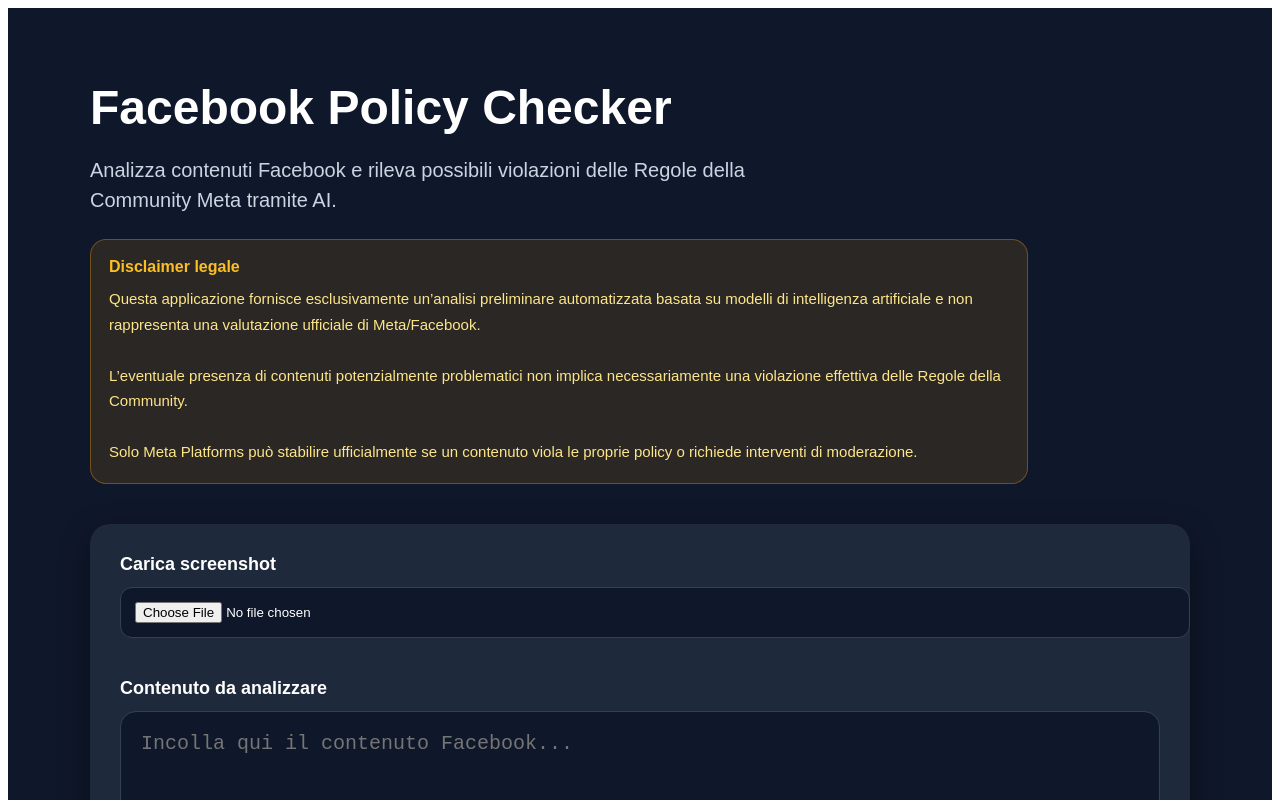
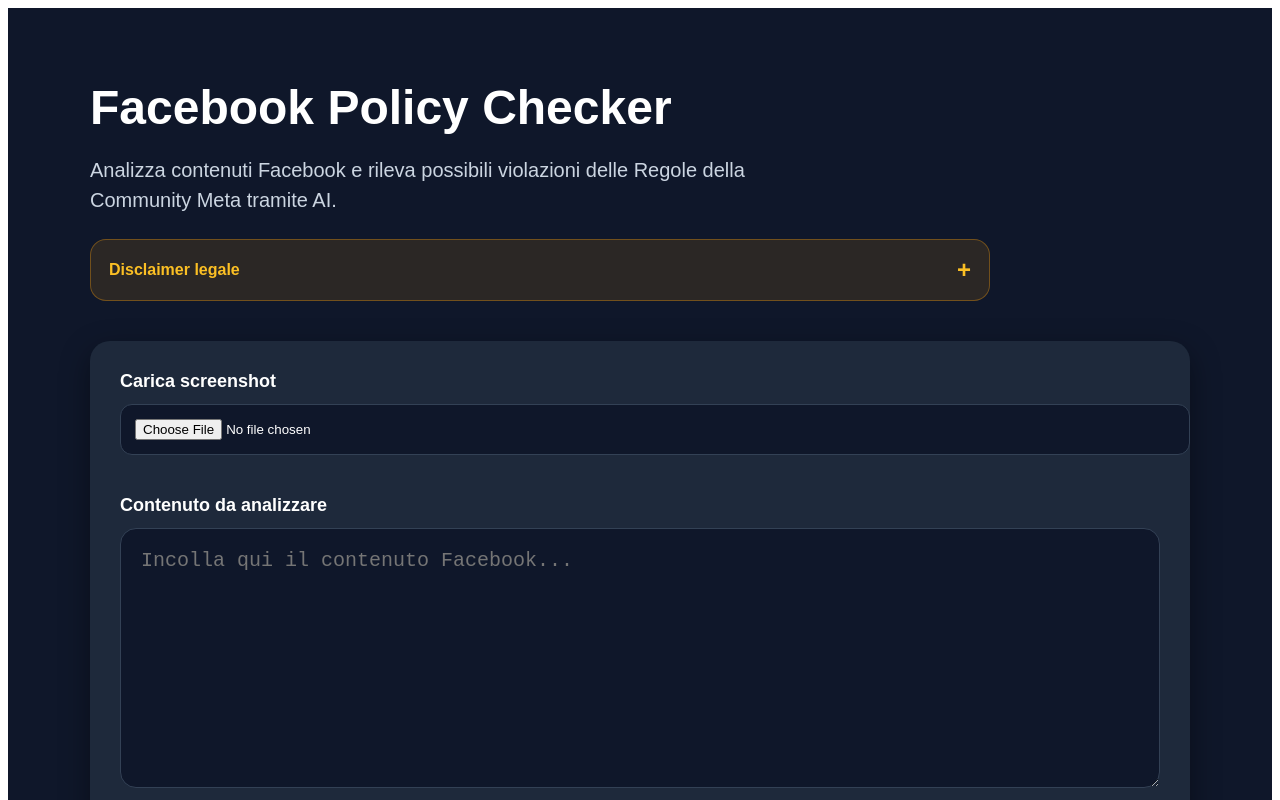
Before and after one commit to jushurxyz/jushurxyz-facebook-policy-checker, a Next.js app: page / in a window 1280 px wide. Shown: the top 800 px of the page. Built offline with nearby package versions, Linux system fonts and the light colour scheme.

Commit message:
Update page.js

```diff
--- a/app/page.js
+++ b/app/page.js
@@ -12,6 +12,7 @@
   const [ocrProgress, setOcrProgress] = useState("");
   const [history, setHistory] = useState([]);
   const [analysisStep, setAnalysisStep] = useState("Preparazione analisi...");
+  const [showDisclaimer, setShowDisclaimer] = useState(false);
 
   useEffect(() => {
     const saved = localStorage.getItem("policy_checker_history");
@@ -286,24 +287,48 @@
           <div
             style={{
               marginTop: 24,
+              maxWidth: 900
+            }}
+          >
+            <button
+              onClick={() => setShowDisclaimer(!showDisclaimer)}
+              style={{
+                width: "100%",
                 background: "rgba(245, 158, 11, 0.12)",
                 border: "1px solid rgba(245, 158, 11, 0.35)",
                 borderRadius: 16,
                 padding: 18,
-              maxWidth: 900
+                color: "#fbbf24",
+                display: "flex",
+                alignItems: "center",
+                justifyContent: "space-between",
+                cursor: "pointer",
+                fontSize: 16,
+                fontWeight: "bold"
               }}
             >
+              <span>Disclaimer legale</span>
+
+              <span
+                style={{
+                  fontSize: 24,
+                  lineHeight: 1
+                }}
+              >
+                {showDisclaimer ? "−" : "+"}
+              </span>
+            </button>
+
+            {showDisclaimer && (
               <div
                 style={{
-                color: "#fbbf24",
-                fontWeight: "bold",
-                marginBottom: 10,
-                fontSize: 16
+                  marginTop: 10,
+                  background: "rgba(245, 158, 11, 0.08)",
+                  border: "1px solid rgba(245, 158, 11, 0.25)",
+                  borderRadius: 16,
+                  padding: 20
                 }}
               >
-              Disclaimer legale
-            </div>
-
                 <div
                   style={{
                     color: "#fde68a",
@@ -311,19 +336,23 @@
                     fontSize: 15
                   }}
                 >
-              Questa applicazione fornisce esclusivamente un’analisi preliminare
-              automatizzata basata su modelli di intelligenza artificiale e non
-              rappresenta una valutazione ufficiale di Meta/Facebook.
+                  Questa applicazione fornisce esclusivamente un’analisi
+                  preliminare automatizzata basata su modelli di intelligenza
+                  artificiale e non rappresenta una valutazione ufficiale di
+                  Meta/Facebook.
                   <br />
                   <br />
-              L’eventuale presenza di contenuti potenzialmente problematici non
-              implica necessariamente una violazione effettiva delle Regole della
-              Community.
+                  L’eventuale presenza di contenuti potenzialmente problematici
+                  non implica necessariamente una violazione effettiva delle
+                  Regole della Community.
                   <br />
                   <br />
-              Solo Meta Platforms può stabilire ufficialmente se un contenuto
-              viola le proprie policy o richiede interventi di moderazione.
+                  Solo Meta Platforms può stabilire ufficialmente se un
+                  contenuto viola le proprie policy o richiede interventi di
+                  moderazione.
                 </div>
+              </div>
+            )}
           </div>
         </div>
 
```
Lines whose indentation alone changed are shown as unchanged.
